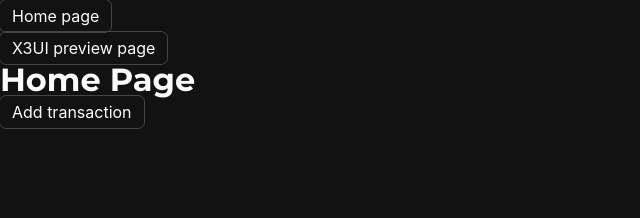
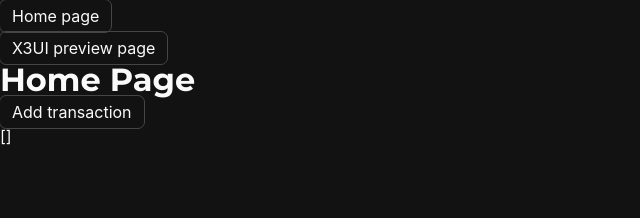
Before and after one commit to dazeGG/money-tracker, a Vue app: page / in a window 1280 px wide. Shown: the top 218 px of the page, without its empty margins (0-640 px from the left). Built offline with nearby package versions, Linux system fonts and the light colour scheme.

Commit message:
feat(transactions store): adding transaction logic has been worked

```diff
--- a/src/components/Modals/CreateTransactionModal.vue
+++ b/src/components/Modals/CreateTransactionModal.vue
@@ -5,7 +5,7 @@
 		</template>
 		<template #footer>
 			<div class="flex justify-end">
-				<X3Button type="primary">Add</X3Button>
+				<X3Button type="primary" @click="addTransaction">Add</X3Button>
 			</div>
 		</template>
 	</X3Modal>
@@ -13,11 +13,25 @@
 
 <script setup lang="ts">
 import { ref } from 'vue';
+import { useTransactionsStore } from '@/store';
 
 import X3Modal from '@/X3UI/Modal/X3Modal.vue';
 import X3Button from '@/X3UI/Button/X3Button.vue';
 import CreateTransactionForm from '@/components/Forms/CreateTransactionForm.vue';
 
+const transactionsStore = useTransactionsStore();
+
 const show = defineModel<boolean>('show', { default: false });
 const model = ref<{title: string; sum: string}>({ title: '', sum: '' });
+
+const resetModel = () => {
+	model.value.title = '';
+	model.value.sum = '';
+};
+
+const addTransaction = () => {
+	transactionsStore.addTransaction(model.value);
+	resetModel();
+	show.value = false;
+};
 </script>
--- a/src/pages/HomePage.vue
+++ b/src/pages/HomePage.vue
@@ -4,13 +4,24 @@
 		<h1 class="h1">Home Page</h1>
 		<X3Button @click="openModal('addTransaction')">Add transaction</X3Button>
 	</div>
+	<div>
+		{{ transactionsStore.transactions }}
+	</div>
 </template>
 
 <script setup lang="ts">
+import { useTransactionsStore } from '@/store';
 import { useModals } from '@/composables';
 
 import X3Button from '@/X3UI/Button/X3Button.vue';
 import CreateTransactionModal from '@/components/Modals/CreateTransactionModal.vue';
 
+const transactionsStore = useTransactionsStore();
 const { showModal: show, openModal } = useModals('addTransaction');
+
+const created = () => {
+	transactionsStore.loadTransactions();
+};
+
+created();
 </script>
--- a/src/store/stores/transactions.ts
+++ b/src/store/stores/transactions.ts
@@ -2,7 +2,7 @@ import { ref, computed } from 'vue';
 import { defineStore } from 'pinia';
 import dayjs from 'dayjs';
 
-import type { ITransaction } from '@/types/modules/transactions.ts';
+import type { ITransaction, ICreateEditTransaction } from '@/types/modules/transactions.ts';
 
 export const useTransactionsStore = defineStore('transactions', () => {
 	const transactions = ref<ITransaction[]>([]);
@@ -15,27 +15,31 @@ export const useTransactionsStore = defineStore('transactions', () => {
 	};
 
 	const saveTransactions = (): void => {
-		localStorage.setItem('transactions', JSON.stringify(transactions));
+		localStorage.setItem('transactions', JSON.stringify(transactions.value));
 	};
 
-	const addTransaction = (transactionData: Omit<ITransaction, 'id' | 'created'>): void => {
+	const addTransaction = (transactionData: ICreateEditTransaction): void => {
 		transactions.value.push({
 			id: transactions.value[transactions.value.length - 1].id + 1,
 			created: dayjs(),
-			...transactionData,
+			title: transactionData.title,
+			sum: parseInt(transactionData.sum),
 		});
+		saveTransactions();
 	};
 
-	const updateTransaction = (transactionId: number, newTransactionData: Omit<ITransaction, 'id' | 'created'>): void => {
+	const updateTransaction = (transactionId: number, newTransactionData: ICreateEditTransaction): void => {
 		for (let i: number = 0; i < transactions.value.length; i++) {
 			if (transactions.value[i].id === transactionId) {
 				transactions.value[i] = {
 					...transactions.value[i],
-					...newTransactionData,
+					title: newTransactionData.title,
+					sum: parseInt(newTransactionData.sum),
 				};
 				break;
 			}
 		}
+		saveTransactions();
 	};
 
 	const deleteTransaction = (transactionId: number): void => {
@@ -45,6 +49,7 @@ export const useTransactionsStore = defineStore('transactions', () => {
 				break;
 			}
 		}
+		saveTransactions();
 	};
 
 	return {
--- a/src/types/modules/transactions.ts
+++ b/src/types/modules/transactions.ts
@@ -7,6 +7,12 @@ interface ITransaction {
 	sum: number
 }
 
+interface ICreateEditTransaction {
+	title: string
+	sum: string
+}
+
 export type {
 	ITransaction,
+	ICreateEditTransaction,
 };
```
